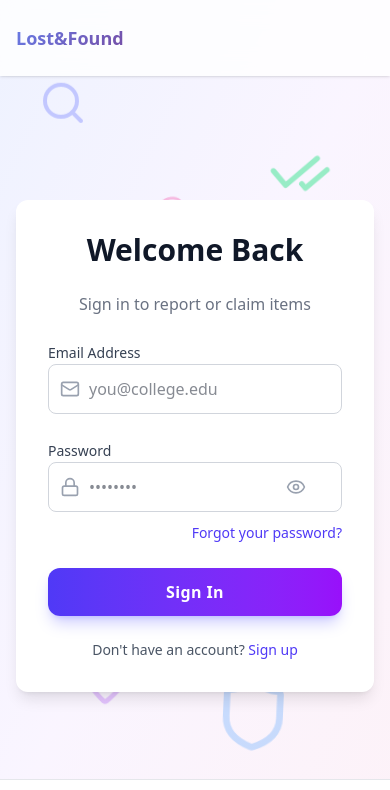
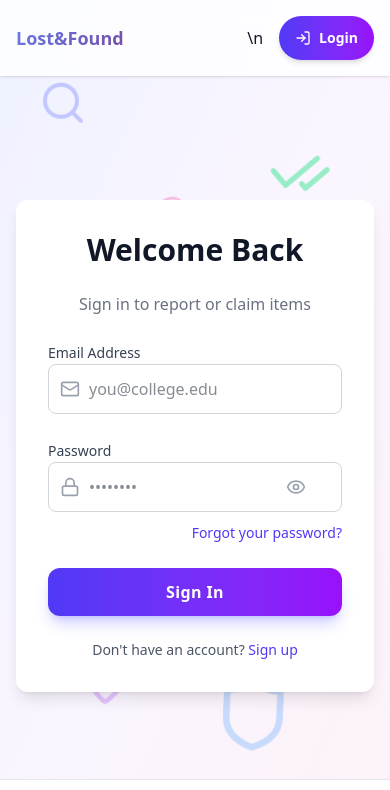
Before and after one commit to atmandash/lost-and-found1, a React (Vite) app in the folder client/: page /login in a window 390 px wide. Shown: the top 790 px of the page. Built offline with nearby package versions, Linux system fonts and the light colour scheme.

Commit message:
Fix mobile UI: add Login button to header, fix footer spacing, fix password eye button alignment

```diff
--- a/client/src/components/Footer.jsx
+++ b/client/src/components/Footer.jsx
@@ -7,9 +7,9 @@ const Footer = () => {
     const currentYear = new Date().getFullYear();
 
     return (
-        <footer className={`py-8 mt-auto border-t ${isDarkMode ? 'bg-gray-900 border-gray-800 text-gray-400' : 'bg-gray-50 border-gray-200 text-gray-600'}`}>
+        <footer className={`py-6 mt-auto border-t ${isDarkMode ? 'bg-gray-900 border-gray-800 text-gray-400' : 'bg-gray-50 border-gray-200 text-gray-600'}`}>
             <div className="max-w-7xl mx-auto px-4 sm:px-6 lg:px-8">
-                <div className="flex flex-col md:flex-row justify-between items-center gap-6 text-center md:text-left">
+                <div className="flex flex-col md:flex-row justify-between items-center gap-4 text-center md:text-left">
 
                     {/* Credits */}
                     <div className="flex flex-col gap-1">
@@ -22,13 +22,13 @@ const Footer = () => {
                     </div>
 
                     {/* Contact */}
-                    <div className="flex items-center justify-center gap-2 text-sm bg-indigo-50 dark:bg-gray-800 px-4 py-2.5 rounded-full border border-indigo-100 dark:border-gray-700 hover:shadow-sm transition-shadow">
+                    <div className="flex items-center justify-center gap-2 text-sm bg-indigo-50 dark:bg-gray-800 px-4 py-2 rounded-full border border-indigo-100 dark:border-gray-700 hover:shadow-sm transition-shadow">
                         <Mail className="w-4 h-4 text-indigo-500 flex-shrink-0" />
                         <a
                             href="https://mail.google.com/mail/?view=cm&fs=1&to=websitedeve5@gmail.com"
                             target="_blank"
                             rel="noopener noreferrer"
-                            className="hover:text-indigo-600 dark:hover:text-indigo-400 transition-colors whitespace-nowrap"
+                            className="hover:text-indigo-600 dark:hover:text-indigo-400 transition-colors whitespace-nowrap text-sm"
                         >
                             websitedeve5@gmail.com
                         </a>
--- a/client/src/components/Layout.jsx
+++ b/client/src/components/Layout.jsx
@@ -77,6 +77,14 @@ const Layout = ({ children }) => {
                         <div className="flex-shrink-0 flex items-center">
                             <NotificationBell />
                         </div>
+                    )}\n                    {!isAuthenticated && (
+                        <Link
+                            to="/login"
+                            className="flex items-center gap-2 px-4 py-2 bg-gradient-to-r from-indigo-600 to-purple-600 text-white rounded-full text-sm font-semibold shadow-md hover:shadow-lg transition-all"
+                        >
+                            <LogIn className="w-4 h-4" />
+                            Login
+                        </Link>
                     )}
                 </div>
             </div>
--- a/client/src/pages/Auth/Login.jsx
+++ b/client/src/pages/Auth/Login.jsx
@@ -58,8 +58,8 @@ const Login = () => {
 
                     <div className="space-y-2">
                         <label className={`text-sm font-medium ${isDarkMode ? 'text-gray-300' : 'text-gray-700'}`}>Password</label>
-                        <div className="relative">
-                            <Lock className={`absolute left-3 top-1/2 -translate-y-1/2 w-5 h-5 ${isDarkMode ? 'text-gray-500' : 'text-gray-400'}`} />
+                        <div className="relative flex items-center">
+                            <Lock className={`absolute left-3 w-5 h-5 pointer-events-none ${isDarkMode ? 'text-gray-500' : 'text-gray-400'}`} />
                             <input
                                 type={showPassword ? "text" : "password"}
                                 name="password"
@@ -72,7 +72,7 @@ const Login = () => {
                             <button
                                 type="button"
                                 onClick={() => setShowPassword(!showPassword)}
-                                className={`absolute right-3 top-1/2 -translate-y-1/2 focus:outline-none ${isDarkMode ? 'text-gray-400 hover:text-gray-300' : 'text-gray-400 hover:text-gray-600'}`}
+                                className={`absolute right-3 focus:outline-none ${isDarkMode ? 'text-gray-400 hover:text-gray-300' : 'text-gray-400 hover:text-gray-600'}`}
                             >
                                 {showPassword ? <EyeOff className="w-5 h-5" /> : <Eye className="w-5 h-5" />}
                             </button>
```
